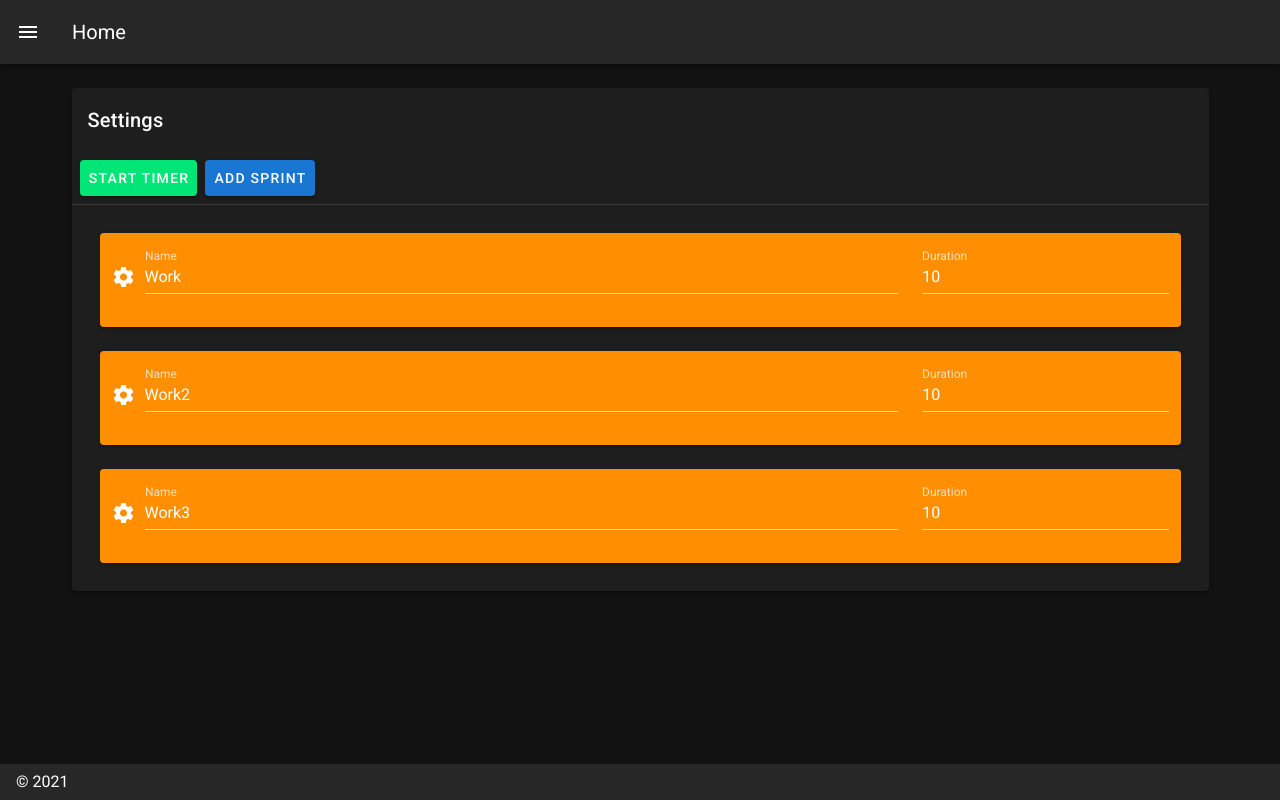
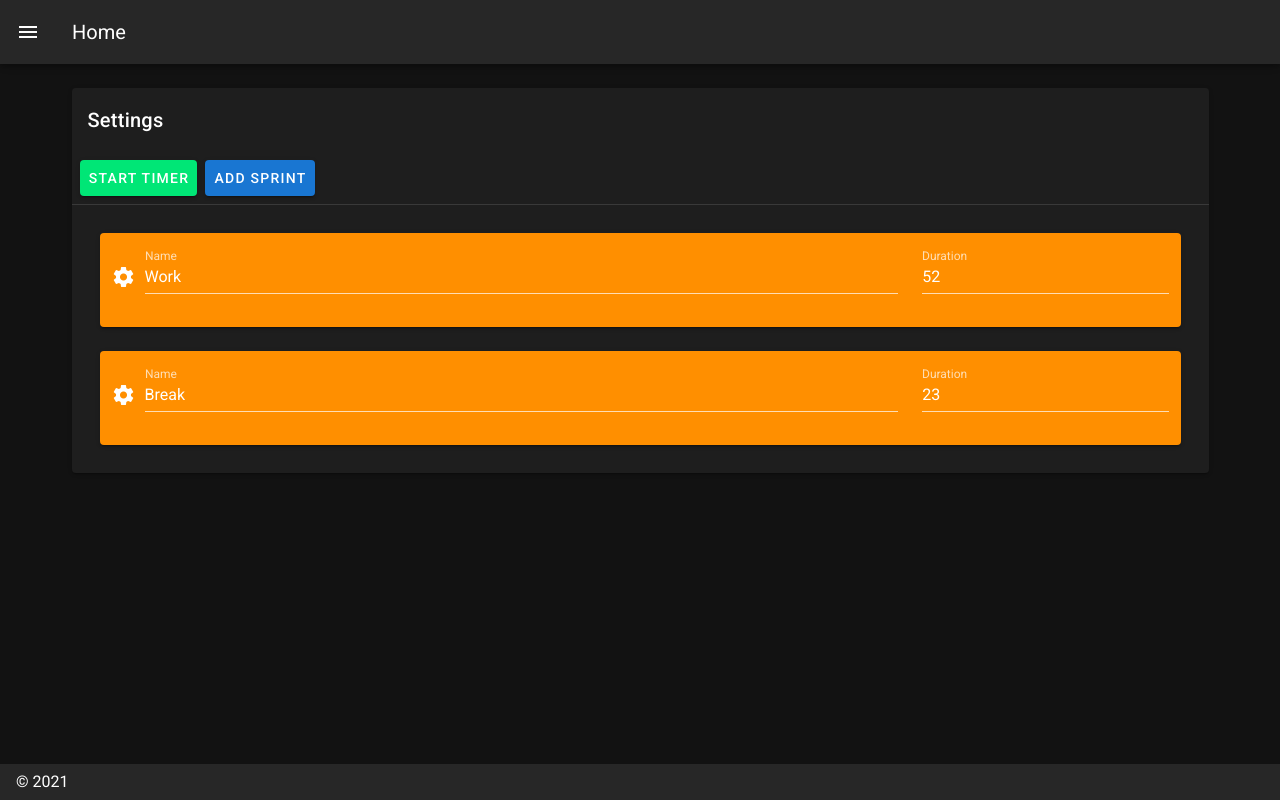
Before and after one commit to braden-w/168-hours, a Nuxt app: page /timer in a window 1280 px wide. Built offline with nearby package versions, Linux system fonts and the light colour scheme.

Commit message:
Enabled Work Break 52-23

```diff
--- a/pages/timer.vue
+++ b/pages/timer.vue
@@ -56,9 +56,8 @@ export default {
   data() {
     return {
       sprints: [
-        { name: 'Work', duration: '10' },
-        { name: 'Work2', duration: '10' },
-        { name: 'Work3', duration: '10' },
+        { name: 'Work', duration: '52' },
+        { name: 'Break', duration: '23' },
       ],
       currentSession: { start: 0, end: 0 },
       sessions: [],
```
